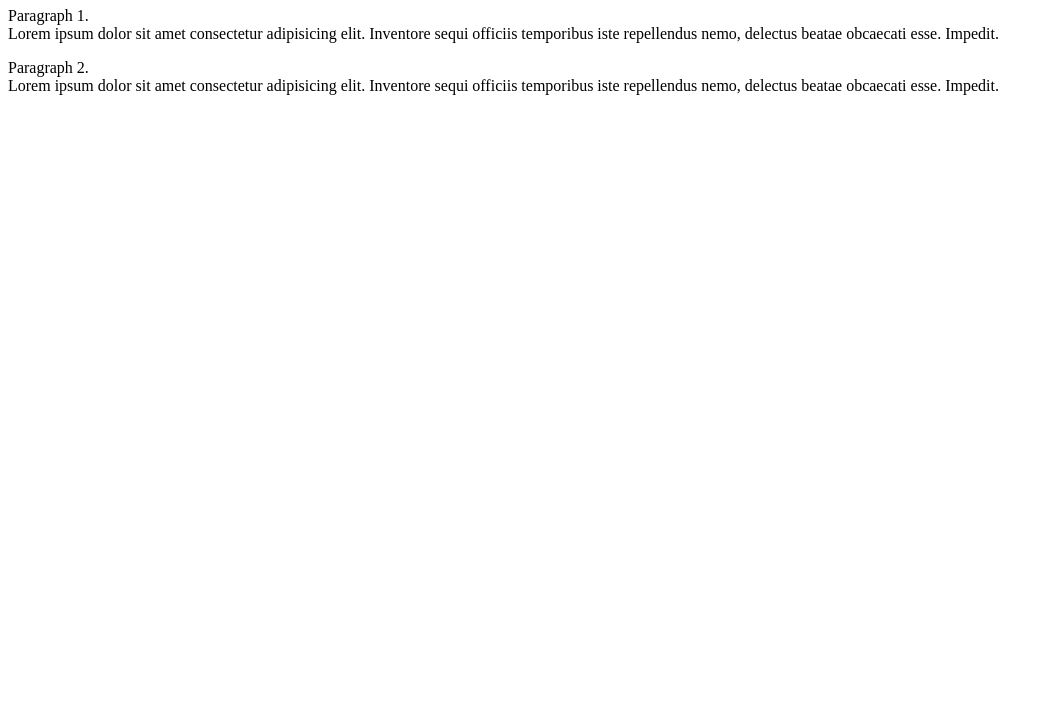
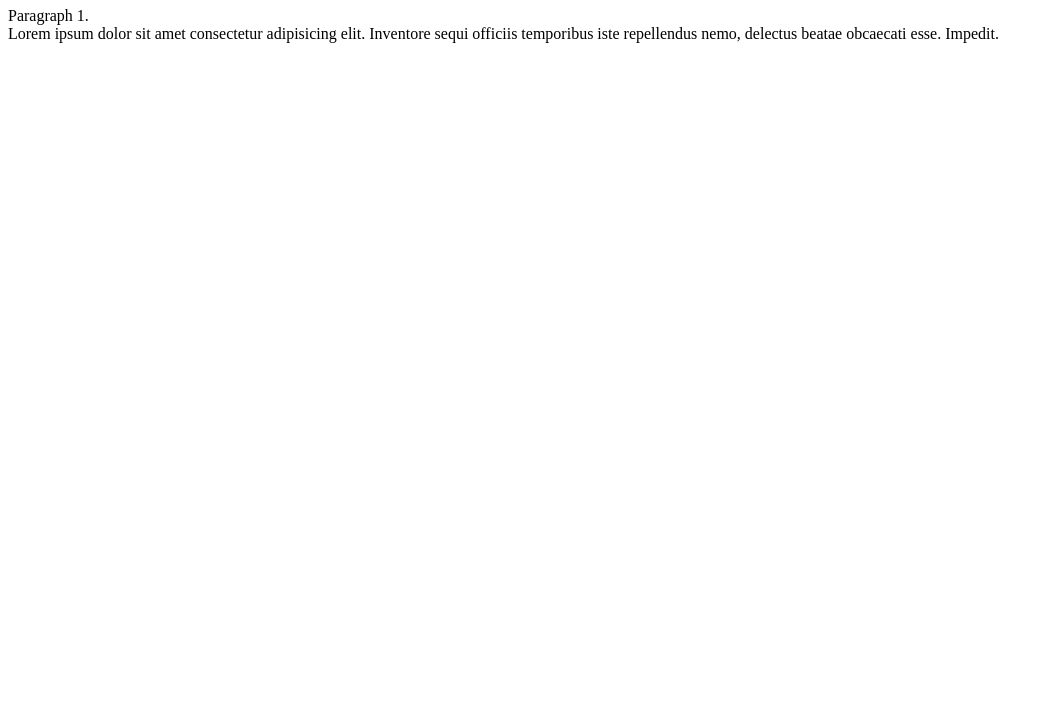
Before and after one commit to brytebee/demo_with_bisola, a plain HTML site: page index.html in a window 1280 px wide. Shown: the part 73-800 px from the top of the page, without its empty margins (0-1053 px from the left). Drawn offline with Linux system fonts and the light colour scheme.

Commit message:
Removed the second paragraph added previously

```diff
--- a/index.html
+++ b/index.html
@@ -14,13 +14,6 @@
       officiis temporibus iste repellendus nemo, delectus beatae obcaecati esse.
       Impedit.
     </p>
-    <p>
-      Paragraph 2.
-      <br />
-      Lorem ipsum dolor sit amet consectetur adipisicing elit. Inventore sequi
-      officiis temporibus iste repellendus nemo, delectus beatae obcaecati esse.
-      Impedit.
-    </p>
   </body>
 </html>
 
```
